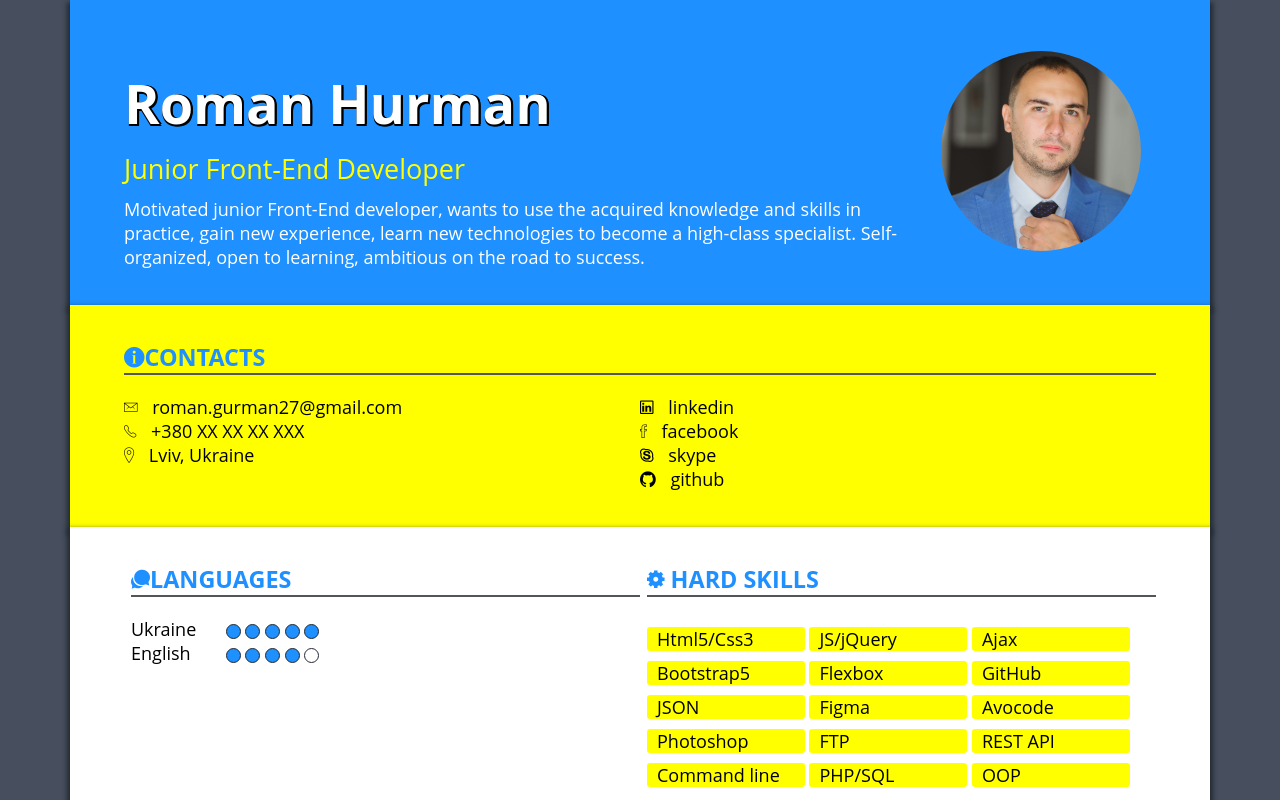
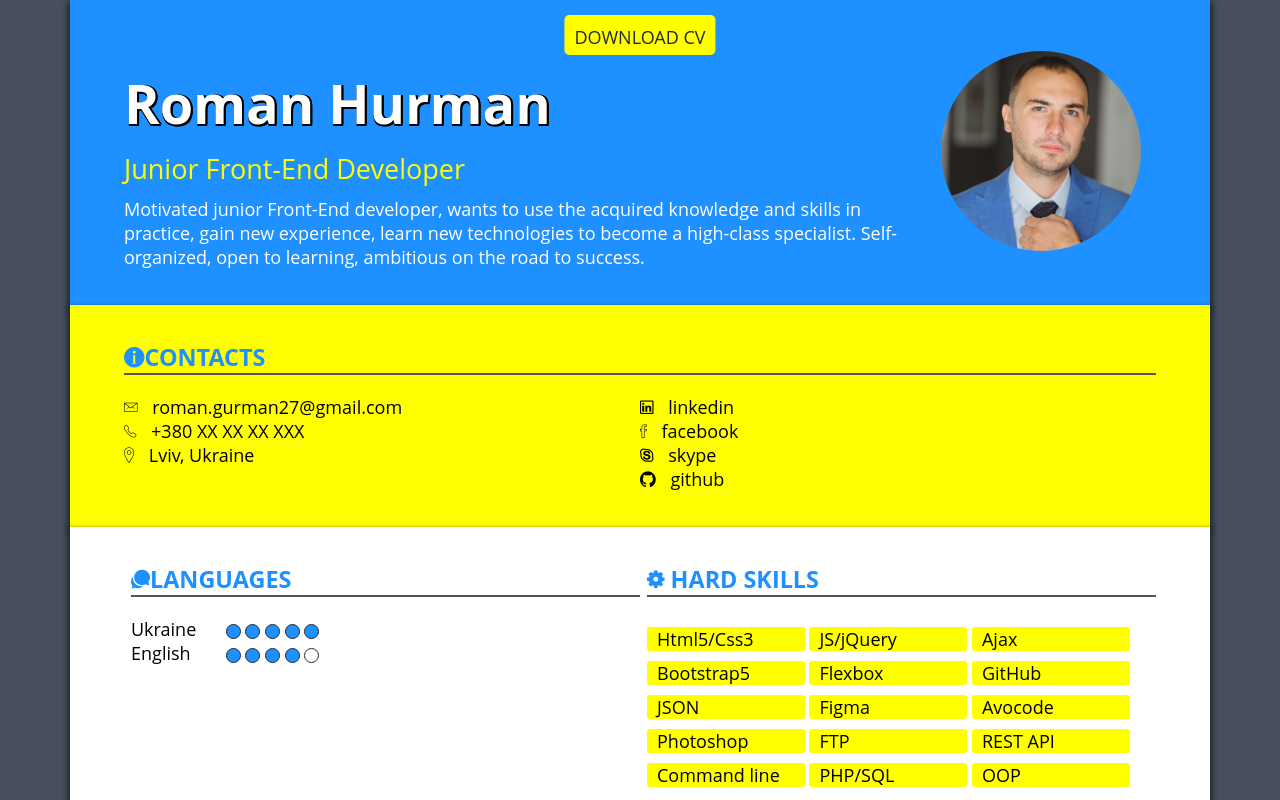
Before and after one commit to RomanHurman/cv_new, a plain HTML site: page index.html in a window 1280 px wide. Shown: the top 800 px of the page. Drawn offline with nearby package versions, Linux system fonts and the light colour scheme.

Commit message:
last fix

```diff
--- a/index.html
+++ b/index.html
@@ -17,8 +17,8 @@
 
 <body>
 	<div id="hide">
-		<!-- <a href="r_Hurman-frontEnd.pdf" target="_blank" class="download-cv" download>Download
-			cv</a> -->
+		<a href="r_Hurman-frontEnd.pdf" target="_blank" class="download-cv" download>Download
+			cv</a>
 	</div>
 	<header class="header">
 		<div class="wrapper">
```
Also changed, not shown: 1 other file.
